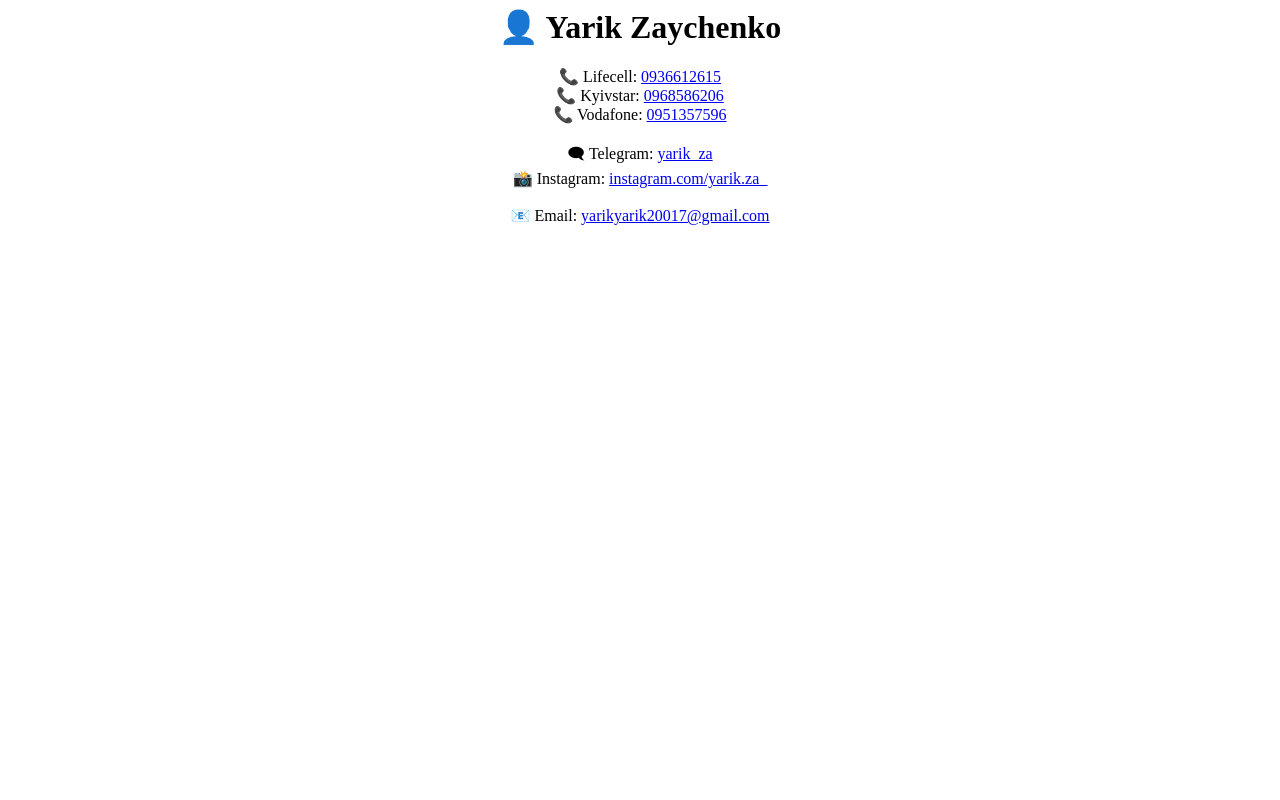
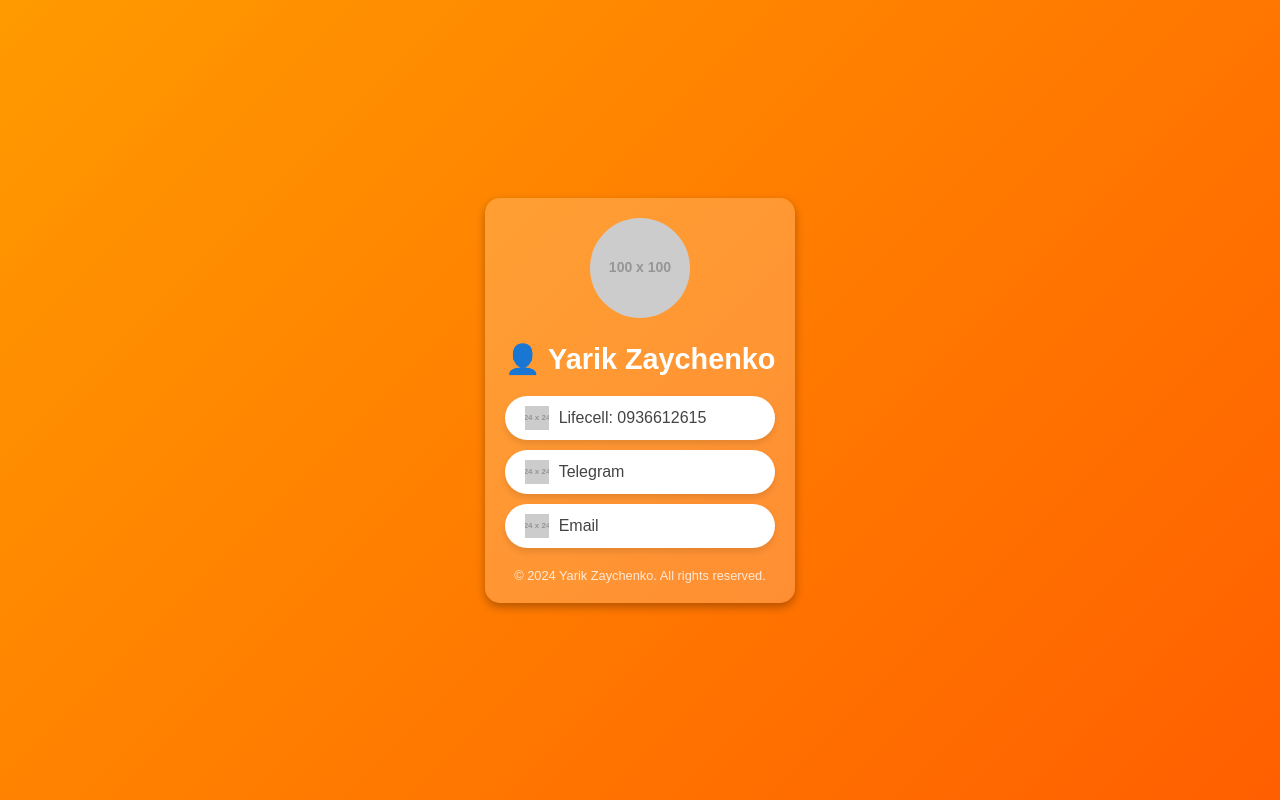
Before and after one commit to Yarik-Za/Mishutin_Contact, a plain HTML site: page Me.html in a window 1280 px wide. Drawn offline with Linux system fonts and the light colour scheme; placeholder pictures from the web are drawn by us.

Commit message:
боль мень, но не идеально

```diff
--- a/Me.html
+++ b/Me.html
@@ -1,14 +1,96 @@
-<html>
+<!DOCTYPE html>
+<html lang="en">
 <head>
-<style>body {text-align: center;}</style>
+    <meta charset="UTF-8">
+    <meta name="viewport" content="width=device-width, initial-scale=1.0">
+    <title>Yarik Zaychenko | Contacts</title>
+    <style>
+        * {
+            margin: 0;
+            padding: 0;
+            box-sizing: border-box;
+        }
+
+        body {
+            font-family: Arial, sans-serif;
+            background: linear-gradient(135deg, #ff9a00, #ff5f00);
+            color: #fff;
+            text-align: center;
+            display: flex;
+            justify-content: center;
+            align-items: center;
+            min-height: 100vh;
+        }
+
+        .container {
+            max-width: 400px;
+            background: rgba(255, 255, 255, 0.2);
+            padding: 20px;
+            border-radius: 15px;
+            box-shadow: 0 4px 10px rgba(0, 0, 0, 0.3);
+        }
+
+        .logo img {
+            width: 100px;
+            border-radius: 50%;
+            margin-bottom: 20px;
+        }
+
+        h1 {
+            font-size: 1.8rem;
+            margin-bottom: 20px;
+        }
+
+        .button {
+            display: flex;
+            align-items: center;
+            justify-content: left;
+            background: #fff;
+            color: #444;
+            text-decoration: none;
+            border-radius: 25px;
+            padding: 10px 20px;
+            margin: 10px 0;
+            box-shadow: 0 4px 6px rgba(0, 0, 0, 0.1);
+            transition: all 0.3s;
+        }
+
+        .button img {
+            width: 24px;
+            height: 24px;
+            margin-right: 10px;
+        }
+
+        .button:hover {
+            transform: translateY(-3px);
+            box-shadow: 0 6px 10px rgba(0, 0, 0, 0.2);
+        }
+
+        footer {
+            margin-top: 20px;
+            font-size: 0.8rem;
+            opacity: 0.8;
+        }
+    </style>
 </head>
 <body>
-<h1>👤 Yarik Zaychenko</h1>
-&#128222; Lifecell: <a href="tel:+380936612615">0936612615</a><br>
-&#128222; Kyivstar: <a href="tel:+380968586206">0968586206</a><br>
-&#128222; Vodafone: <a href="tel:+380951357596">0951357596</a><br><br>
-&#128488; Telegram: <a href="http://t.me/yarik_za" target="_blank">yarik_za</a><br>
-&#128248; Instagram: <a href="http://instagram.com/yarik.za_" target="_blank">instagram.com/yarik.za_</a><br><br>
-&#128231; Email: <a href="mailto:yarikyarik20017@gmail.com">yarikyarik20017@gmail.com</a></li>
+    <div class="container">
+        <div class="logo">
+            <img src="https://via.placeholder.com/100" alt="Logo">
+        </div>
+        <h1>👤 Yarik Zaychenko</h1>
+        <a class="button" href="tel:+380936612615">
+            <img src="https://via.placeholder.com/24" alt="Phone Icon"> Lifecell: 0936612615
+        </a>
+        <a class="button" href="http://t.me/yarik_za">
+            <img src="https://via.placeholder.com/24" alt="Telegram Icon"> Telegram
+        </a>
+        <a class="button" href="mailto:yarikyarik20017@gmail.com">
+            <img src="https://via.placeholder.com/24" alt="Email Icon"> Email
+        </a>
+        <footer>
+            © 2024 Yarik Zaychenko. All rights reserved.
+        </footer>
+    </div>
 </body>
 </html>
```
Also changed, not shown: MeFinal.html (deleted, +0 -1 lines).
